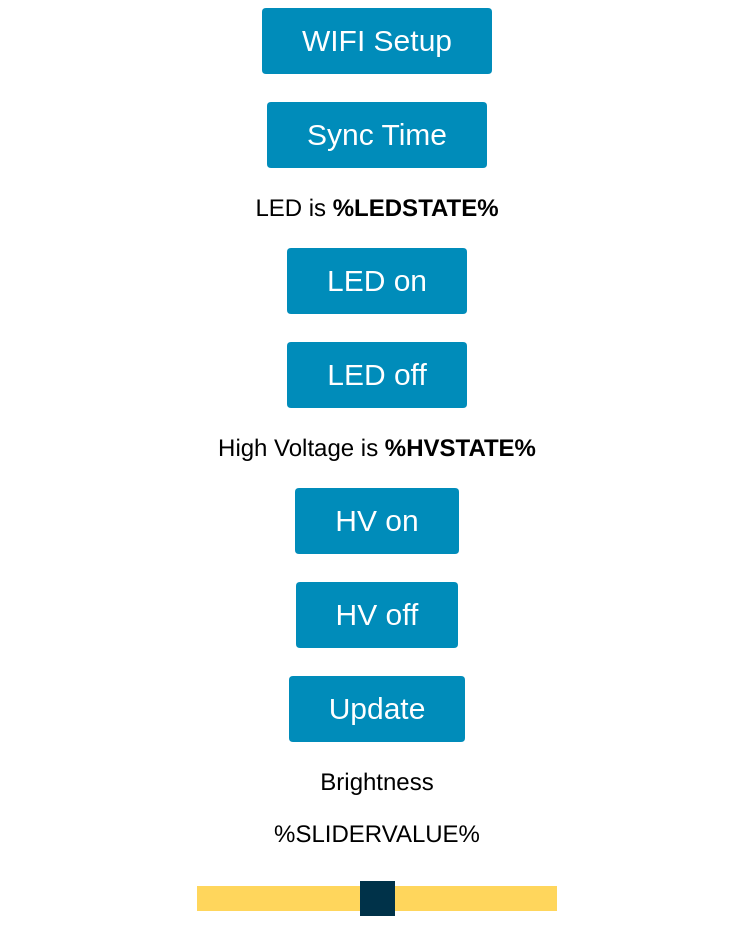
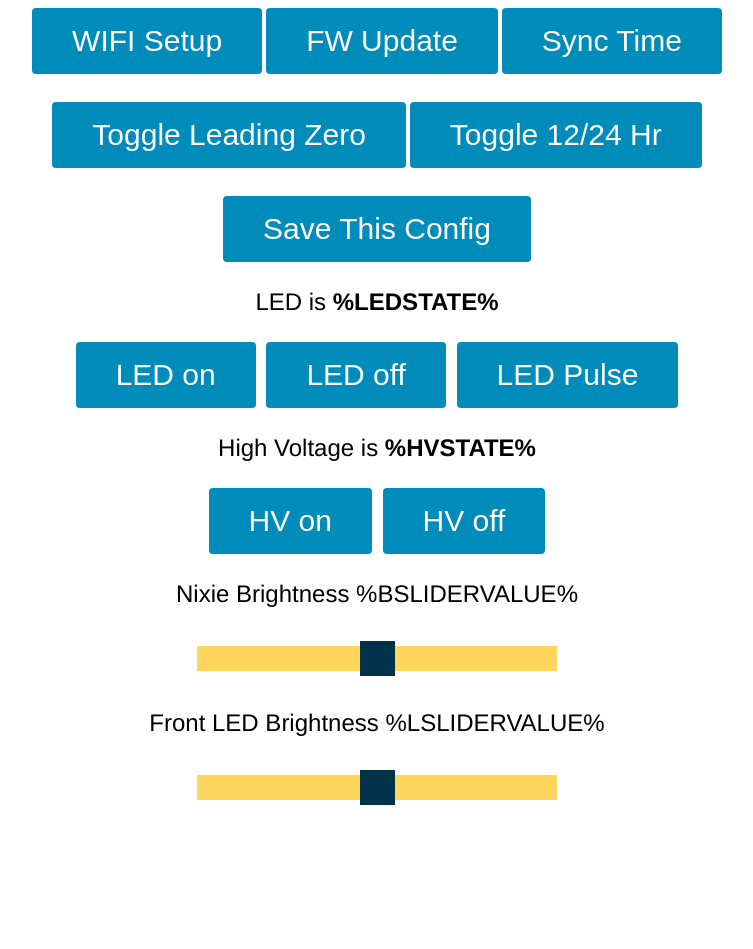
Before and after one commit to sbrown27183/OrangeGlow, a plain HTML site: page data/index.html in a window 1280 px wide. Shown: the part 160-1109 px from the top of the page, without its empty margins (263-1016 px from the left). After the commit the page ends 998 px from the top, so only its background shows below. Drawn offline with Linux system fonts and the light colour scheme; no server answers.

Commit message:
added logging
added logging, broke sliders

```diff
--- a/data/index.html
+++ b/data/index.html
@@ -9,21 +9,18 @@
 <body>
   <h1>Nixie Clock Configuration</h1>
   <p>Current Displayed Time: <strong id="time">Unknown</strong></p>
-  <p><a href="/scan"><button class="button">WIFI Setup</button></a></p>
-  <p><a href="/sync"><button class="button">Sync Time</button></a></p>
+  <p><a href="/scan"><button class="button">WIFI Setup</button></a><a href="/update"><button class="button">FW Update</button></a><a href="/sync"><button class="button">Sync Time</button></p>
+  <p><a href="/zero"><button class="button">Toggle Leading Zero</button></a><a href="/mil"><button class="button">Toggle 12/24 Hr</button></a></p>
+  <p><a href="/save"><button class="button">Save This Config</button></a></p>
   <p>LED is <strong>%LEDSTATE%</strong></p>
-  <p><a href="/on"><button class="button">LED on</button></a></p>
-  <p><a href="/off"><button class="button">LED off</button></a></p>
+  <p><a href="/on"><button class="button">LED on</button></a> <a href="/off"><button class="button">LED off</button></a> <a href="/pulse"></ahref><button class="button">LED Pulse</button></a></p>
   <p>High Voltage is <strong>%HVSTATE%</strong></p>
-  <p><a href="/HVon"><button class="button">HV on</button></a></p>
-  <p><a href="/HVoff"><button class="button">HV off</button></a></p>
-  <p><a href="/update"><button class="button">Update</button></a></p>
-  <P>Brightness</P>
-  <p><span id="textSliderValue">%SLIDERVALUE%</span></p>
-  <p><input type="range" onchange="updateSliderPWM(this)" id="pwmSlider" min="0" max="255" value="%SLIDERVALUE%" step="1" class="slider"></p>
+  <p><a href="/HVon"><button class="button">HV on</button></a> <a href="/HVoff"><button class="button">HV off</button></a></p>
+  <p>Nixie Brightness <span id="BtSliderValue">%BSLIDERVALUE%</span></p>
+  <p><input type="range" onchange="updateBSliderPWM(this)" id="pwmSlider" min="0" max="255" value="%SLIDERVALUE%" step="1" class="slider"></p>
   <script>
-  function updateSliderPWM(element) {
-    var sliderValue = document.getElementById("pwmSlider").value;
+  function updateBSliderPWM(element) {
+    var sliderValue = document.getElementById("BpwmSlider").value;
     document.getElementById("textSliderValue").innerHTML = sliderValue;
     console.log(sliderValue);
     var xhr = new XMLHttpRequest();
@@ -31,7 +28,18 @@
     xhr.send();
   }
   </script>
-
+  <p>Front LED Brightness <span id="LtSliderValue">%LSLIDERVALUE%</span></p>
+  <p><input type="range" onchange="updateLSliderPWM(this)" id="LpwmSlider" min="0" max="255" value="%SLIDERVALUE%" step="1" class="slider"></p>
+  <script>
+  function updateLSliderPWM(element) {
+    var sliderValue = document.getElementById("LpwmSlider").value;
+    document.getElementById("textSliderValue").innerHTML = sliderValue;
+    console.log(sliderValue);
+    var xhr = new XMLHttpRequest();
+    xhr.open("GET", "/slider?value="+sliderValue, true);
+    xhr.send();
+  }
+  </script>
 </body>
 <script>
 if (!!window.EventSource) {
```
Also changed, not shown: data/update.html (added, +1 -0 lines), 1 other file.
